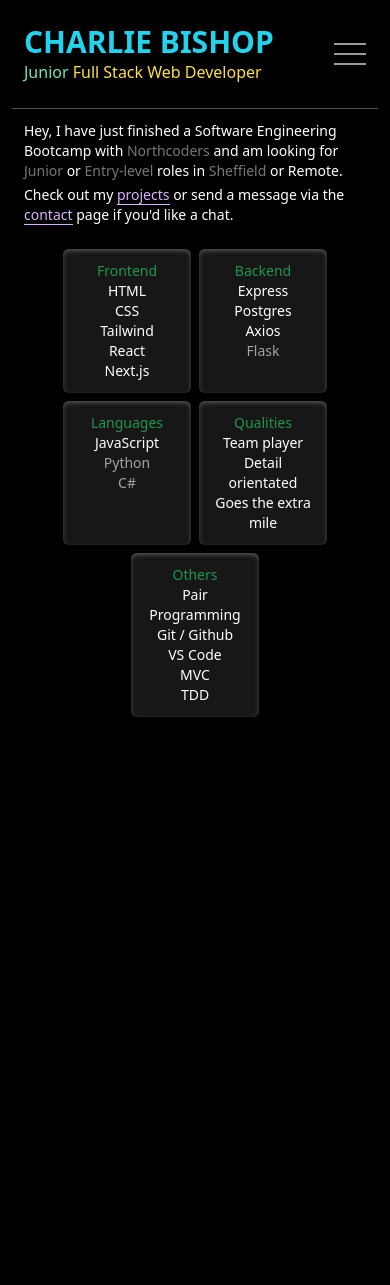
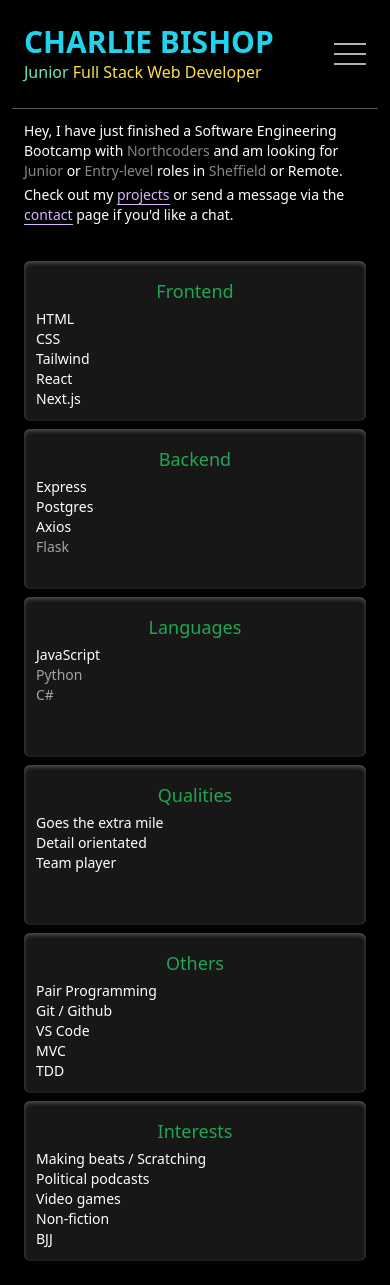
Before and after one commit to charlieBdev/portfolio, a Next.js app: page /about in a window 390 px wide. Before the commit the page ends 844 px from the top, so only its background shows below. Built offline with nearby package versions, Linux system fonts and the light colour scheme.

Commit message:
about cards restyled for mobile

```diff
--- a/package.json
+++ b/package.json
@@ -13,6 +13,7 @@
     "@types/react": "18.2.20",
     "@types/react-dom": "18.2.7",
     "autoprefixer": "10.4.15",
+    "emailjs-com": "^3.2.0",
     "eslint": "8.47.0",
     "eslint-config-next": "13.4.19",
     "next": "13.4.19",
--- a/src/app/about/page.tsx
+++ b/src/app/about/page.tsx
@@ -10,10 +10,11 @@ export default function About() {
           <p className="mb-1">Hey, I have just finished a Software Engineering Bootcamp with <span className="text-neutral-400 animate-pulse">Northcoders</span> and am looking for <span className="text-neutral-400 animate-pulse">Junior</span> or <span className="text-neutral-400 animate-pulse">Entry-level</span> roles in <span className="text-neutral-400 animate-pulse">Sheffield</span> or Remote.</p>
           <p>Check out my <Link href="/projects" className="border-b border-purple-300 text-purple-300">projects</Link> or send a message via the <Link href="/about" className="border-b border-purple-300 text-purple-300">contact</Link> page if you'd like a chat.</p>
         </div>
-        <div className="flex flex-row flex-wrap justify-center text-center gap-2 m-3 lg:gap-6 xl:gap-9">
-          <div className="bg-neutral-900 rounded-md p-3 w-32 text-sm xl:w-40 xl:text-md shadow-inner shadow-neutral-600 hover:shadow-neutral-300">
-            <p className="text-green-500 animate-pulse">Frontend</p>
-            <ul>
+        {/* <div className="flex flex-row flex-wrap justify-center text-center gap-2 m-3 lg:gap-6 xl:gap-9"> */}
+        <div className="flex flex-col flex-wrap justify-center gap-2 m-6 lg:gap-6 xl:gap-9">
+          <div className="bg-neutral-900 rounded-md p-3 w-full h-40 text-sm xl:w-40 xl:text-md shadow-inner shadow-neutral-600 hover:shadow-neutral-300">
+            <p className="text-center text-lg text-green-500 animate-pulse p-1">Frontend</p>
+            <ul className="text-md">
               <li>HTML</li>
               <li>CSS</li>
               <li>Tailwind</li>
@@ -21,39 +22,49 @@ export default function About() {
               <li>Next.js</li>
             </ul>
           </div>
-          <div className="bg-neutral-900 rounded-md p-3 w-32 text-sm xl:w-40 xl:text-md shadow-inner shadow-neutral-600 hover:shadow-neutral-300">
-            <p className="text-green-500 animate-pulse">Backend</p>
-            <ul>
+          <div className="bg-neutral-900 rounded-md p-3 w-full h-40 text-sm xl:w-40 xl:text-md shadow-inner shadow-neutral-600 hover:shadow-neutral-300">
+            <p className="text-center text-lg text-green-500 animate-pulse p-1">Backend</p>
+            <ul className="text-md">
               <li>Express</li>
               <li>Postgres</li>
               <li>Axios</li>
               <li className="text-neutral-400">Flask</li>
             </ul>
           </div>
-          <div className="bg-neutral-900 rounded-md p-3 w-32 text-sm xl:w-40 xl:text-md shadow-inner shadow-neutral-600 hover:shadow-neutral-300">
-            <p className="text-green-500 animate-pulse">Languages</p>
-            <ul>
+          <div className="bg-neutral-900 rounded-md p-3 w-full h-40 text-sm xl:w-40 xl:text-md shadow-inner shadow-neutral-600 hover:shadow-neutral-300">
+            <p className="text-center text-lg text-green-500 animate-pulse p-1">Languages</p>
+            <ul className="text-md">
               <li>JavaScript</li>
               <li className="text-neutral-400">Python</li>
               <li className="text-neutral-400">C#</li>
             </ul>
           </div>
-          <div className="bg-neutral-900 rounded-md p-3 w-32 text-sm xl:w-40 xl:text-md shadow-inner shadow-neutral-600 hover:shadow-neutral-300">
-            <p className="text-green-500 animate-pulse">Qualities</p>
-            <ul>
+          <div className="bg-neutral-900 rounded-md p-3 w-full h-40 text-sm xl:w-40 xl:text-md shadow-inner shadow-neutral-600 hover:shadow-neutral-300">
+            <p className="text-center text-lg text-green-500 animate-pulse p-1">Qualities</p>
+            <ul className="text-md">
+              <li>Goes the extra mile</li>
+              <li>Detail orientated</li>
               <li>Team player</li>
-              <li>Detail orientated</li>
-              <li>Goes the extra mile</li>
             </ul>
           </div>
-          <div className="bg-neutral-900 rounded-md p-3 w-32 text-sm xl:w-40 xl:text-md shadow-inner shadow-neutral-600 hover:shadow-neutral-300">
-            <p className="text-green-500 animate-pulse">Others</p>
-            <ul>
+          <div className="bg-neutral-900 rounded-md p-3 w-full h-40 text-sm xl:w-40 xl:text-md shadow-inner shadow-neutral-600 hover:shadow-neutral-300">
+            <p className="text-center text-lg text-green-500 animate-pulse p-1">Others</p>
+            <ul className="text-md">
               <li>Pair Programming</li>
               <li>Git / Github</li>
               <li>VS Code</li>
               <li>MVC</li>
               <li>TDD</li>
+            </ul>
+          </div>
+          <div className="bg-neutral-900 rounded-md p-3 w-full h-40 text-sm xl:w-40 xl:text-md shadow-inner shadow-neutral-600 hover:shadow-neutral-300">
+            <p className="text-center text-lg text-green-500 animate-pulse p-1">Interests</p>
+            <ul className="text-md">
+              <li>Making beats / Scratching</li>
+              <li>Political podcasts</li>
+              <li>Video games</li>
+              <li>Non-fiction</li>
+              <li>BJJ</li>
             </ul>
           </div>
         </div>
--- a/src/app/contact/page.tsx
+++ b/src/app/contact/page.tsx
@@ -1,39 +1,67 @@
+"use client"
+
+import React, { useRef } from 'react'
+import emailjs from 'emailjs-com'
+
+// emailjs.init('your_user_id');
+
 export default function Contact() {
+
+  const form = useRef<HTMLFormElement | null>(null);
+
+  const sendEmail = (e: React.FormEvent<HTMLFormElement>) => {
+    e.preventDefault()
+
+    if (form.current) {
+      // console.log('Form data:', new FormData(form.current));
+
+      // make sure to make first an env variable and hidden
+      emailjs.sendForm('service_9r37mup', 'template_e9avqw4', form.current, 'ax2EtnNRhWQkWQJmN')
+        .then((result) => {
+            console.log(result.text)
+        }, (error) => {
+            console.log(error.text)
+        })
+    }
+  }
+
   return (
     <main className="flex flex-col h-screen justify-center">
-        <form className="w-5/6 max-w-lg ml-auto mr-auto mt-3 mb-3">
-          <div className="flex flex-wrap -mx-3 mb-6">
-            <div className="w-full px-3">
-              <label className="block  tracking-wide text-neutral-300 text-xs font-bold mb-2" htmlFor="grid-name">
+        <form
+          className="w-5/6 max-w-lg ml-auto mr-auto mt-3 mb-3"
+          ref={form}
+          onSubmit={sendEmail}
+          >
+          <div className="flex flex-wrap -mx-3 mb-5">
+            <div className="w-full px-2">
+              <label className="block tracking-wide text-neutral-300 text-xs font-bold mb-2" htmlFor="user_name">
                 Name
               </label>
-              <input className="autofocus appearance-none block w-full bg-neutral-300 text-neutral-900 border border-gray-200 rounded py-3 px-4 mb-3 leading-tight focus:outline-none focus:bg-white" id="grid-first-name" type="text" placeholder="What's your name?" />
+              <input className="autofocus appearance-none block w-full bg-neutral-300 text-neutral-900 border border-gray-200 rounded py-3 px-4 mb-2 leading-tight focus:outline-none focus:bg-white" name="user_name" type="text" placeholder="What's your name?" />
               <p className="text-pink-400 text-xs italic">Please enter your name.</p>
             </div>
           </div>
-          <div className="flex flex-wrap -mx-3 mb-6">
-            <div className="w-full px-3">
-              <label className="block tracking-wide text-neutral-300 text-xs font-bold mb-2" htmlFor="grid-email">
+          <div className="flex flex-wrap -mx-3 mb-5">
+            <div className="w-full px-2">
+              <label className="block tracking-wide text-neutral-300 text-xs font-bold mb-2" htmlFor="user_email">
                 e-mail
               </label>
-              <input className="appearance-none block w-full bg-neutral-300 text-neutral-900 border border-gray-200 rounded py-3 px-4 mb-3 leading-tight focus:outline-none focus:bg-white" id="email" type="email" placeholder="What's your e-mail?" />
+              <input className="appearance-none block w-full bg-neutral-300 text-neutral-900 border border-gray-200 rounded py-3 px-4 mb-2 leading-tight focus:outline-none focus:bg-white" name="user_email" type="email" placeholder="What's your e-mail?" />
               <p className="text-pink-400 text-xs italic">Please check your e-mail address.</p>
             </div>
           </div>
-          <div className="flex flex-wrap -mx-3 mb-6">
-            <div className="w-full px-3">
-              <label className="block tracking-wide text-neutral-300 text-xs font-bold mb-2" htmlFor="grid-message">
+          <div className="flex flex-wrap -mx-3 mb-5">
+            <div className="w-full px-2">
+              <label className="block tracking-wide text-neutral-300 text-xs font-bold mb-2" htmlFor="message">
                 Message
               </label>
-              <textarea className=" no-resize appearance-none block w-full bg-neutral-300 text-neutral-900 border border-gray-200 rounded py-3 px-4 mb-3 leading-tight focus:outline-none focus:bg-white h-48 resize-none" id="message" placeholder="What's your message?"></textarea>
+              <textarea className=" no-resize appearance-none block w-full bg-neutral-300 text-neutral-900 border border-gray-200 rounded py-3 px-4 mb-2 leading-tight focus:outline-none focus:bg-white h-48 resize-none" name="message" placeholder="What's your message?"></textarea>
               <p className="text-pink-400 text-xs italic">Please enter a message.</p>
             </div>
           </div>
           <div className="md:flex md:items-center">
             <div className="md:w-1/3">
-              <button className="shadow bg-cyan-400 hover:bg-emerald-300 focus:shadow-outline focus:outline-none text-neutral-100 font-bold py-2 px-4 rounded" type="button">
-                Send
-              </button>
+              <button className="shadow bg-cyan-400 hover:bg-cyan-600 focus:shadow-outline focus:outline-none text-neutral-100 font-bold py-2 px-4 rounded" type="submit">Send</button>
             </div>
             <div className="md:w-2/3"></div>
           </div>
```
Also changed, not shown: 1 other file (tests, documents, lock files or other folders).
